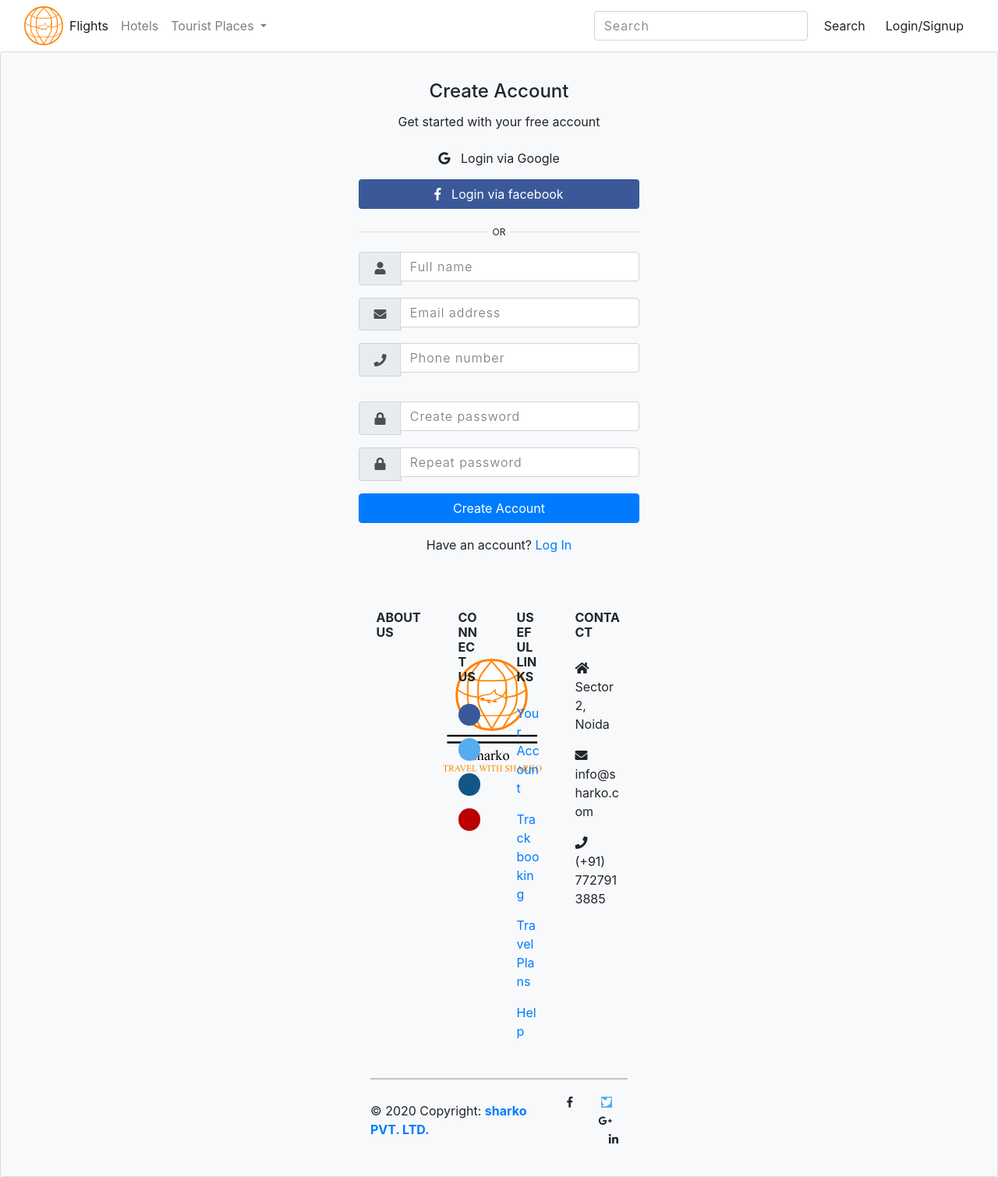
After one commit to lakshit-sharma/sharko, a Django app: page /signup in a window 1280 px wide. The commit adds this page. Shown: the whole page at 78% size. Run offline with Django 3.2, Linux system fonts and the light colour scheme; some libraries are stand-ins or nearby versions.

Commit message:
created login/signup web pages, added path to urls, created views.py for it

```diff
--- a/home/urls.py
+++ b/home/urls.py
@@ -3,5 +3,7 @@ from django.urls import path
 from . import views
 urlpatterns = [
     path('', views.index, name='index'),
-    path('package',views.package, name='package')
+    path('package',views.package, name='package'),
+    path('login', views.login, name='login'),
+    path('signup', views.signup, name= 'signup')
 ]
--- a/home/views.py
+++ b/home/views.py
@@ -19,3 +19,9 @@ def index(request):
 
 def package(request):
     return render(request, 'package.html')
+
+def login(request):
+    return render(request, 'login.html')
+
+def signup(request):
+    return render(request, 'signup.html')
--- a/static/css/main.css
+++ b/static/css/main.css
@@ -1,3 +1,11 @@
+body {
+    color: #000;
+    overflow-x: hidden;
+    height: 100%;
+    background-color: #B0BEC5;
+    background-repeat: no-repeat
+}
+
 /* form CSS Start */
 .contact_form{
     display: block;
@@ -48,7 +56,13 @@ input, textarea{
 
 
 /* form CSS End */
-
+/* map CSS START */
+.map{
+    width:100%;
+    border:1px solid gray;
+    contain:"lazy";
+}
+/* map CSS END */
 /* footer CSS START */
 .fa {
     padding: 0.4em;
@@ -83,7 +97,201 @@ input, textarea{
     color: white;
 }
 
-/* .footer_logo{
-    height: 1em;
-    width: 5em;
-} */
+/* login form START */
+
+.card0 {
+    box-shadow: 0px 4px 8px 0px #757575;
+    border-radius: 0px
+}
+
+.card2 {
+    margin: 0px 40px
+}
+
+.logo {
+    width: 200px;
+    height: 100px;
+    margin-top: 20px;
+    margin-left: 35px
+}
+
+.image {
+    width: 360px;
+    height: 280px
+}
+
+.border-line {
+    border-right: 1px solid #EEEEEE
+}
+
+.facebook {
+    background-color: #3B5998;
+    color: #fff;
+    font-size: 18px;
+    padding-top: 5px;
+    border-radius: 50%;
+    width: 35px;
+    height: 35px;
+    cursor: pointer
+}
+
+.twitter {
+    background-color: #1DA1F2;
+    color: #fff;
+    font-size: 18px;
+    padding-top: 5px;
+    border-radius: 50%;
+    width: 35px;
+    height: 35px;
+    cursor: pointer
+}
+
+.linkedin {
+    background-color: #2867B2;
+    color: #fff;
+    font-size: 18px;
+    padding-top: 5px;
+    border-radius: 50%;
+    width: 35px;
+    height: 35px;
+    cursor: pointer
+}
+
+.line {
+    height: 1px;
+    width: 45%;
+    background-color: #E0E0E0;
+    margin-top: 10px
+}
+
+.or {
+    width: 10%;
+    font-weight: bold
+}
+
+.text-sm {
+    font-size: 14px !important
+}
+
+::placeholder {
+    color: #BDBDBD;
+    opacity: 1;
+    font-weight: 300
+}
+
+:-ms-input-placeholder {
+    color: #BDBDBD;
+    font-weight: 300
+}
+
+::-ms-input-placeholder {
+    color: #BDBDBD;
+    font-weight: 300
+}
+
+input,
+textarea {
+    padding: 10px 12px 10px 12px;
+    border: 1px solid lightgrey;
+    border-radius: 2px;
+    margin-bottom: 5px;
+    margin-top: 2px;
+    width: 100%;
+    box-sizing: border-box;
+    color: #2C3E50;
+    font-size: 14px;
+    letter-spacing: 1px
+}
+
+input:focus,
+textarea:focus {
+    -moz-box-shadow: none !important;
+    -webkit-box-shadow: none !important;
+    box-shadow: none !important;
+    border: 1px solid #304FFE;
+    outline-width: 0
+}
+
+button:focus {
+    -moz-box-shadow: none !important;
+    -webkit-box-shadow: none !important;
+    box-shadow: none !important;
+    outline-width: 0
+}
+
+a {
+    color: inherit;
+    cursor: pointer
+}
+
+.btn-blue {
+    background-color: #1A237E;
+    width: 150px;
+    color: #fff;
+    border-radius: 2px
+}
+
+.btn-blue:hover {
+    background-color: #000;
+    cursor: pointer
+}
+
+.bg-blue {
+    color: #fff;
+    background-color: #1A237E
+}
+
+@media screen and (max-width: 991px) {
+    .logo {
+        margin-left: 0px
+    }
+
+    .image {
+        width: 300px;
+        height: 220px
+    }
+
+    .border-line {
+        border-right: none
+    }
+
+    .card2 {
+        border-top: 1px solid #EEEEEE !important;
+        margin: 0px 15px
+    }
+}
+
+/* Login Page END */
+
+/* Sign up page START */
+
+.divider-text {
+    position: relative;
+    text-align: center;
+    margin-top: 15px;
+    margin-bottom: 15px;
+}
+.divider-text span {
+    padding: 7px;
+    font-size: 12px;
+    position: relative;
+    z-index: 2;
+}
+.divider-text:after {
+    content: "";
+    position: absolute;
+    width: 100%;
+    border-bottom: 1px solid #ddd;
+    top: 55%;
+    left: 0;
+    z-index: 1;
+}
+
+.btn-facebook {
+    background-color: #3B5998;
+    color: #fff;
+}
+.btn-twitter {
+    background-color: #42AEEC;
+    color: #fff;
+}
--- a/templates/base.html
+++ b/templates/base.html
@@ -4,7 +4,7 @@
   <meta charset="UTF-8">
   <meta http-equiv="X-UA-Compatible" content="IE=edge">
   <meta name="viewport" content="width=device-width, initial-scale=1.0">
-  <title>SHARKO</title>
+  <title>{% block title %}{% endblock %}</title>
 
   <link rel="stylesheet" href="https://stackpath.bootstrapcdn.com/bootstrap/4.1.3/css/bootstrap.min.css">
   <link rel="stylesheet" href="https://maxcdn.bootstrapcdn.com/font-awesome/4.7.0/css/font-awesome.min.css">
--- /dev/null
+++ b/templates/signup.html
@@ -0,0 +1,66 @@
+{% extends 'base.html' %}
+
+{% block title %} SHARKO | REGISTER {% endblock %}
+
+{% block content %}
+
+<link href="//maxcdn.bootstrapcdn.com/bootstrap/4.0.0/css/bootstrap.min.css" rel="stylesheet" id="bootstrap-css">
+<script src="//maxcdn.bootstrapcdn.com/bootstrap/4.0.0/js/bootstrap.min.js"></script>
+<script src="//cdnjs.cloudflare.com/ajax/libs/jquery/3.2.1/jquery.min.js"></script>
+<!------ Include the above in your HEAD tag ---------->
+
+<link rel="stylesheet" href="https://use.fontawesome.com/releases/v5.0.8/css/all.css">
+
+
+<div class="card bg-light">
+<article class="card-body mx-auto" style="max-width: 400px;">
+	<h4 class="card-title mt-3 text-center">Create Account</h4>
+	<p class="text-center">Get started with your free account</p>
+	<p>
+		<a href="" class="btn btn-block btn-google"> <i class="fab fa-google"></i>   Login via Google</a>
+		<a href="" class="btn btn-block btn-facebook"> <i class="fab fa-facebook-f"></i>   Login via facebook</a>
+	</p>
+	<p class="divider-text">
+        <span class="bg-light">OR</span>
+    </p>
+	<form>
+	<div class="form-group input-group">
+		<div class="input-group-prepend">
+		    <span class="input-group-text"> <i class="fa fa-user"></i> </span>
+		 </div>
+        <input name="" class="form-control" placeholder="Full name" type="text">
+    </div> <!-- form-group// -->
+    <div class="form-group input-group">
+    	<div class="input-group-prepend">
+		    <span class="input-group-text"> <i class="fa fa-envelope"></i> </span>
+		 </div>
+        <input name="" class="form-control" placeholder="Email address" type="email">
+    </div> <!-- form-group// -->
+    <div class="form-group input-group">
+    	<div class="input-group-prepend">
+		    <span class="input-group-text"> <i class="fa fa-phone"></i> </span>
+		</div>
+    	<input name="" class="form-control" placeholder="Phone number" type="text">
+    </div> <!-- form-group// -->
+    <div class="form-group input-group">
+
+	</div> <!-- form-group end.// -->
+    <div class="form-group input-group">
+    	<div class="input-group-prepend">
+		    <span class="input-group-text"> <i class="fa fa-lock"></i> </span>
+		</div>
+        <input class="form-control" placeholder="Create password" type="password">
+    </div> <!-- form-group// -->
+    <div class="form-group input-group">
+    	<div class="input-group-prepend">
+		    <span class="input-group-text"> <i class="fa fa-lock"></i> </span>
+		</div>
+        <input class="form-control" placeholder="Repeat password" type="password">
+    </div> <!-- form-group// -->
+    <div class="form-group">
+        <button type="submit" class="btn btn-primary btn-block"> Create Account  </button>
+    </div> <!-- form-group// -->
+    <p class="text-center">Have an account? <a href="">Log In</a> </p>
+</form>
+
+{% endblock %}
```
Also changed, not shown: templates/index.html (+3 -43 lines), templates/login.html (added, +47 -0 lines).
